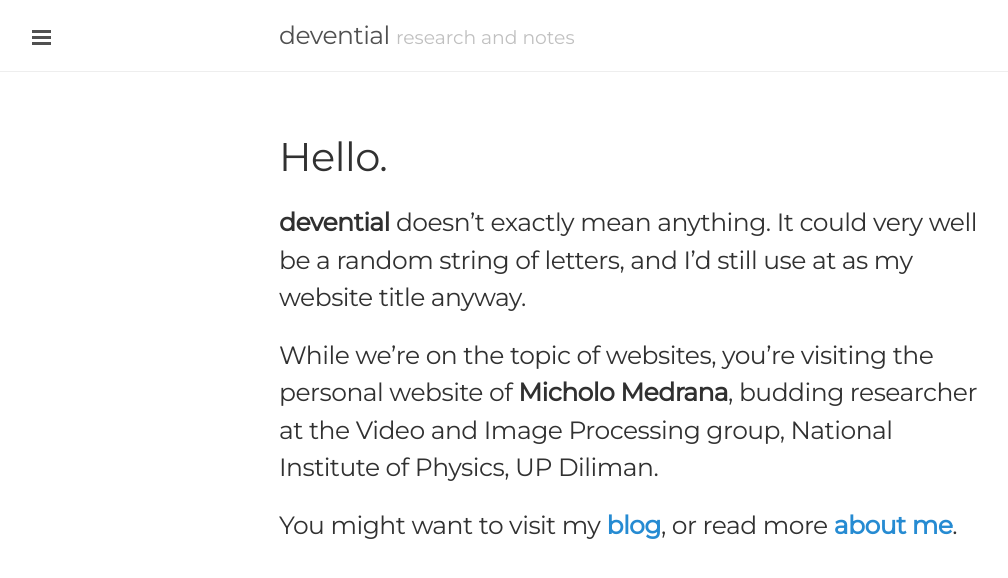
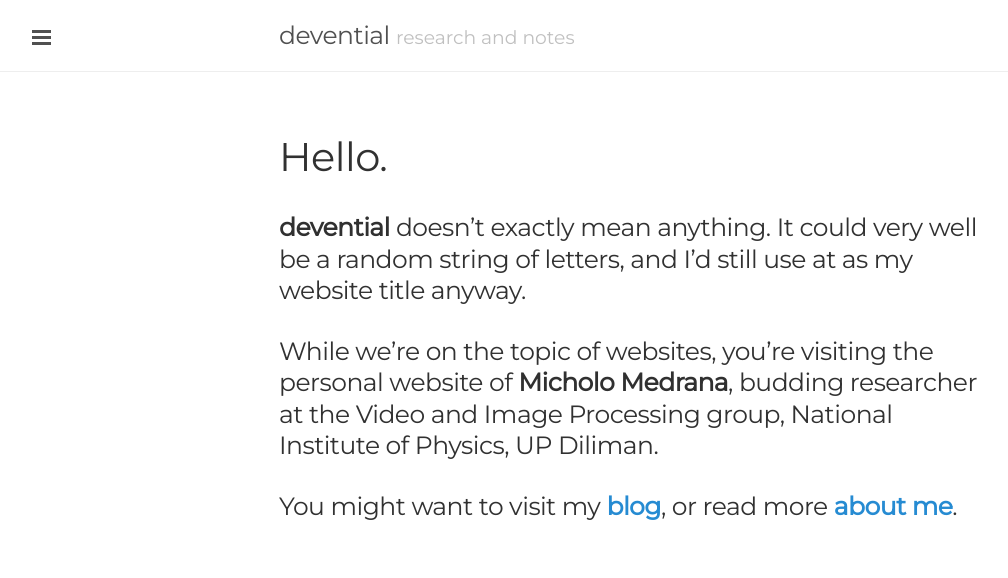
Before and after one commit to devential/devential.github.io, a Jekyll site: the page built from index.html, in a window 1280 px wide. Shown: the top 578 px of the page, without its empty margins (1-1009 px from the left). Built offline with Jekyll 4.4.1, drawn with Linux system fonts in a browser that asks for light colours.

Commit message:
index text h3 from h2

```diff
--- a/index.html
+++ b/index.html
@@ -4,9 +4,9 @@
 ---
 
 <h1 class="a-title">Hello.</h1>
-<h2 class="a-subtitle1"><small><strong>devential</strong> doesn’t exactly mean anything. It could very well be a random string of letters, and I’d still use at as my website title anyway. </small></h2>
-<h2 class="a-subtitle2"><small>While we’re on the topic of websites, you’re visiting the personal website of <strong>Micholo Medrana</strong>, budding researcher at the Video and Image Processing group, National Institute of Physics, UP Diliman.</small></h2>
-<h2 class="a-subtitle3"><small>You might want to visit my <strong><a href="/blog/">blog</a></strong>, or read more <strong><a href="/about/">about me</a></strong>.</small></h2>
+<h3 class="a-subtitle1"><strong>devential</strong> doesn’t exactly mean anything. It could very well be a random string of letters, and I’d still use at as my website title anyway.</h3>
+<h3 class="a-subtitle2">While we’re on the topic of websites, you’re visiting the personal website of <strong>Micholo Medrana</strong>, budding researcher at the Video and Image Processing group, National Institute of Physics, UP Diliman.</h3>
+<h3 class="a-subtitle3">You might want to visit my <strong><a href="/blog/">blog</a></strong>, or read more <strong><a href="/about/">about me</a></strong>.</h3>
 
 <!--
 <div class="posts">
```
